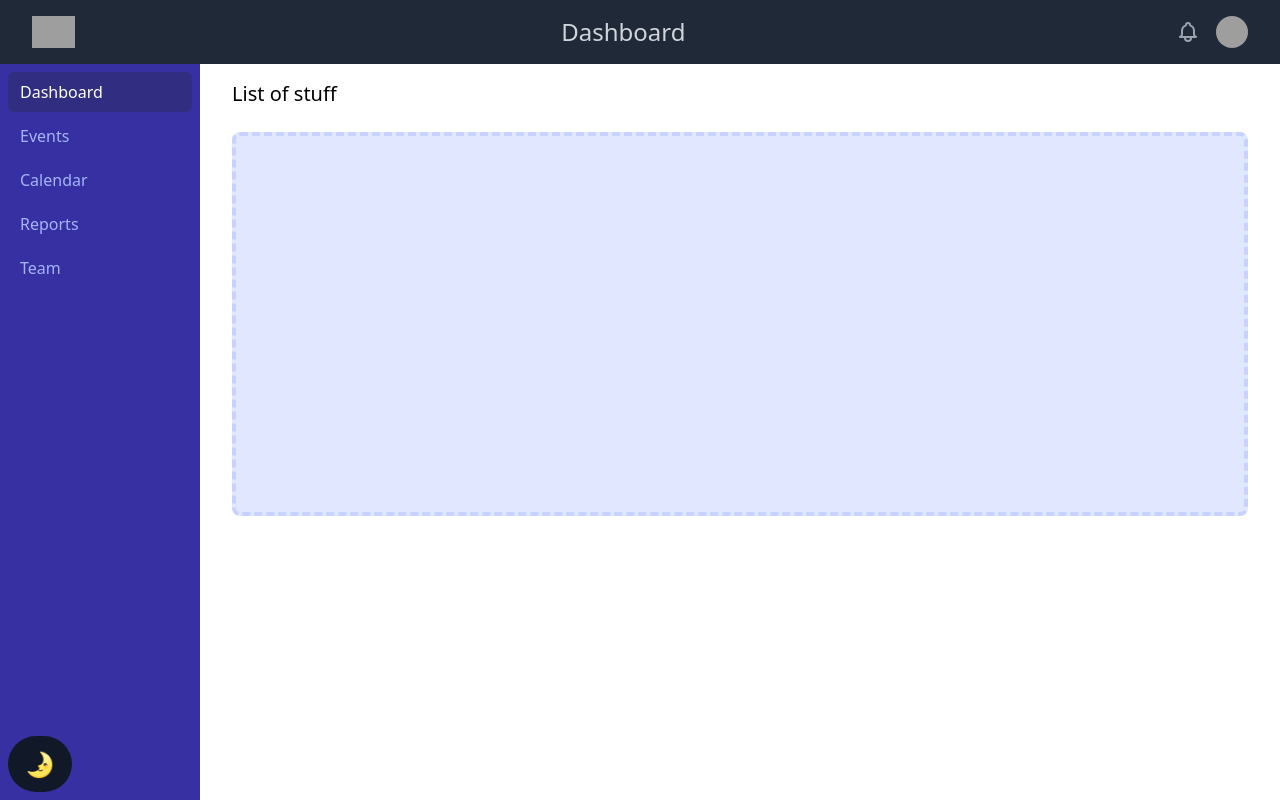
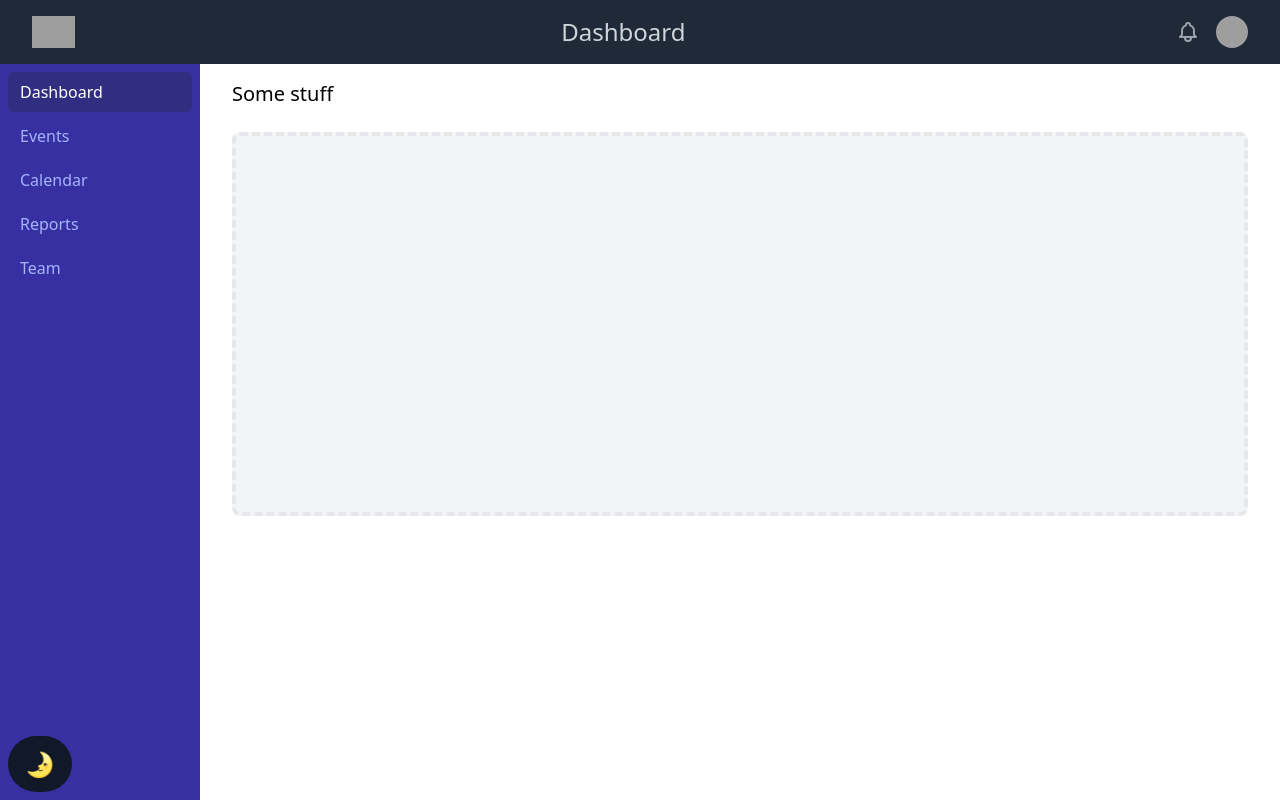
Before and after one commit to ks217/reactwind-admin-shell, a React (Create React App) app: page /dashboard in a window 1280 px wide. Built offline with nearby package versions, Linux system fonts and the light colour scheme; grey boxes are pictures that could not be loaded.

Commit message:
Changes to light and dark mode colors

```diff
--- a/src/pages/Dashboard.js
+++ b/src/pages/Dashboard.js
@@ -2,10 +2,10 @@ import React from 'react';
 const Dashboard = () => {
   return (
     <>
-      <h2 className="text-left text-xl">List of stuff</h2>
+      <h2 className="text-left text-xl">Some stuff</h2>
       <div className="max-w-7xl mx-auto">
         <div className="py-6">
-          <div className="border-4 border-dashed border-indigo-200 bg-indigo-100 rounded-lg h-96"></div>
+          <div className="border-4 border-dashed border-gray-200 bg-gray-100 dark:border-gray-700 dark:bg-gray-800 rounded-lg h-96"></div>
         </div>
       </div>
     </>
--- a/src/pages/Project.js
+++ b/src/pages/Project.js
@@ -2,10 +2,10 @@ import React from 'react';
 const Project = () => {
   return (
     <>
-      <h2 className="text-left text-xl">List of projects</h2>
+      <h2 className="text-left text-xl">Some events</h2>
       <div className="max-w-7xl mx-auto">
         <div className="py-6">
-          <div className="border-4 border-dashed border-gray-200 bg-gray-100 rounded-lg h-96"></div>
+          <div className="border-4 border-dashed border-gray-200 bg-gray-100 dark:border-gray-700 dark:bg-gray-800 rounded-lg h-96"></div>
         </div>
       </div>
     </>
```
